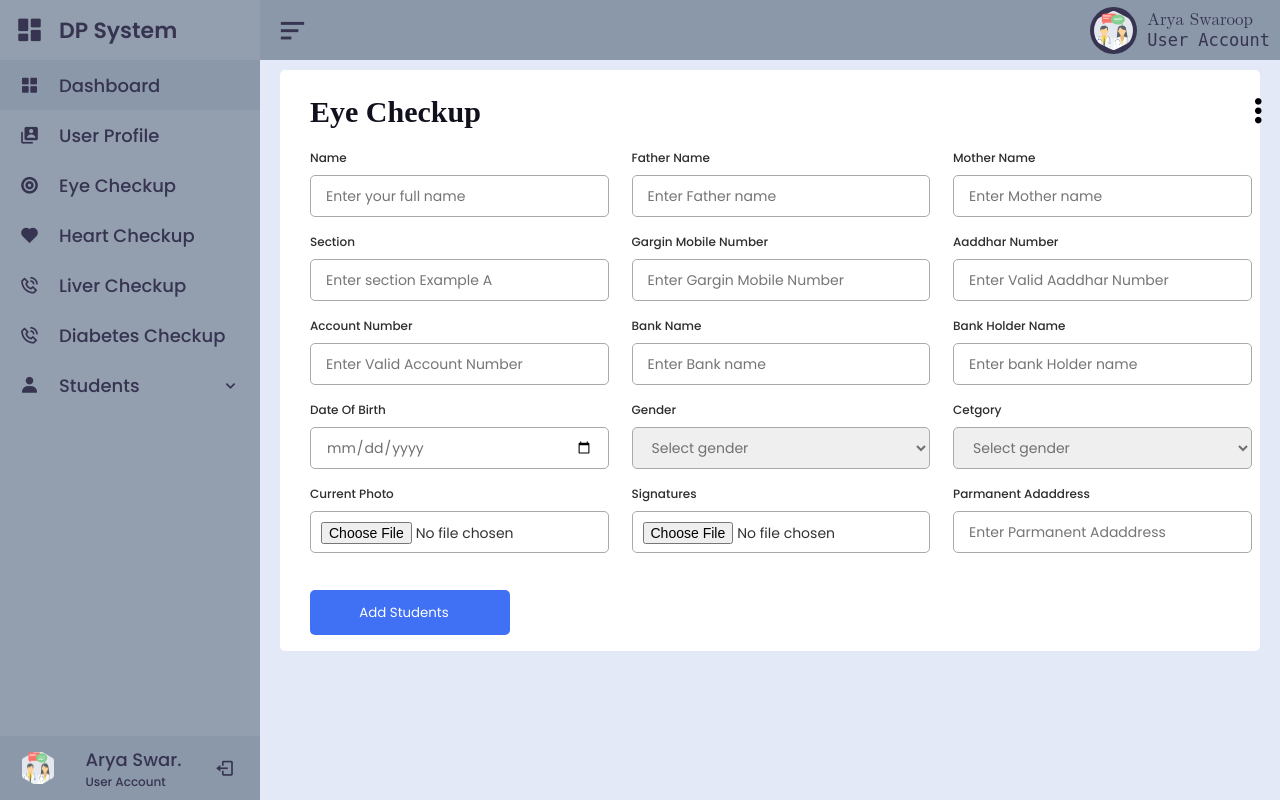
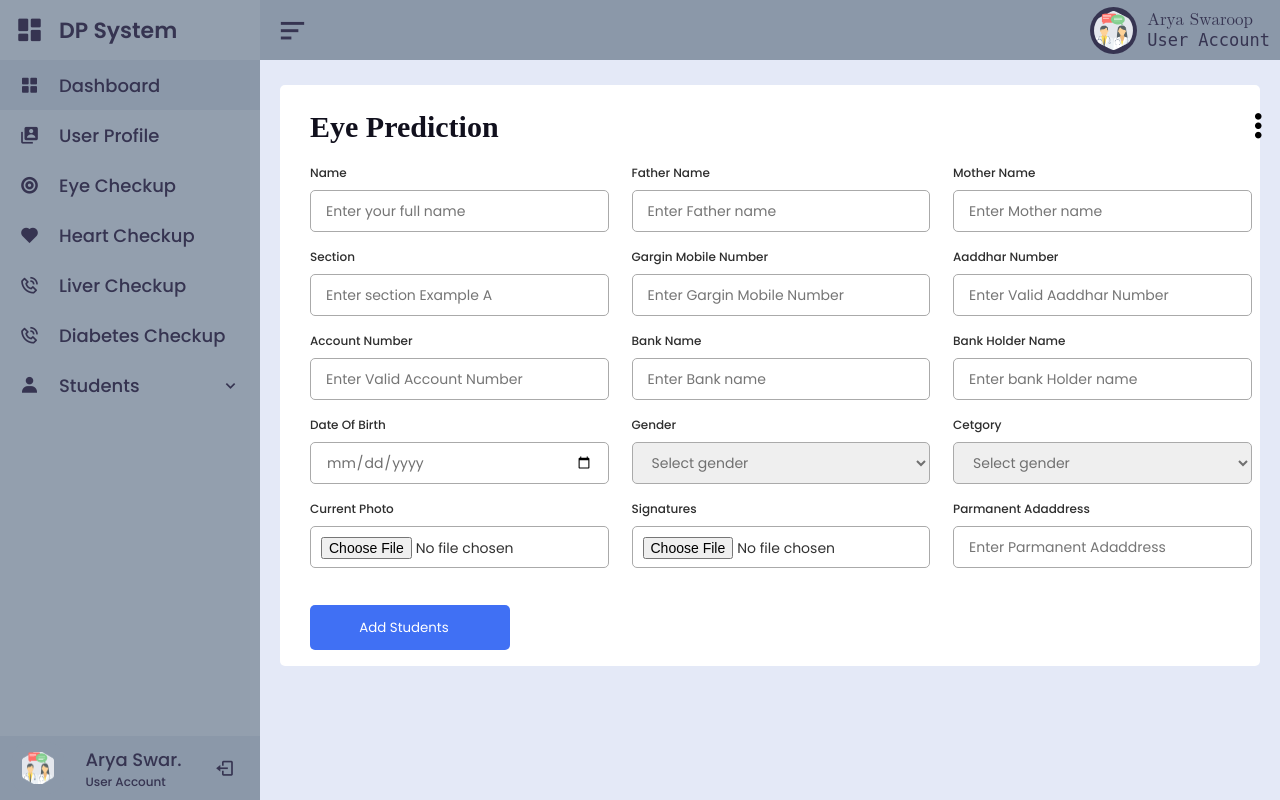
Before and after one commit to SwaroopArya65/ML-Projects-4th-sem-, a Flask app: page /dashboard in a window 1280 px wide. Run offline with Flask 3, Linux system fonts and the light colour scheme.

Commit message:
editing on dashboard

```diff
--- a/static/CSS/dashboard.css
+++ b/static/CSS/dashboard.css
@@ -1067,7 +1067,7 @@ header:hover,
 }
 
 .maincontent .Diabetes1 {
-    margin: 0px 20px;
+    margin: 25px 20px;
 }
 
 .maincontent .home-section h1 {
--- a/templates/dashboard.html
+++ b/templates/dashboard.html
@@ -140,7 +140,7 @@
                     <div class="container1">
                         <div
                             style="display: flex; justify-content: space-between; align-items: center; text-align: center; padding: 14px 0px 0px 0px;">
-                            <h1 style="font-weight: 600; font-family: serif; color: #11101d;">Eye Checkup</h1>
+                            <h1 style="font-weight: 600; font-family: serif; color: #11101d;">Eye Prediction</h1>
                             <h1><i class="fas fa-ellipsis-v"></i></h1>
                         </div>
                         <form action="action2.jsp" method="post" enctype="multipart/form-data">
```
